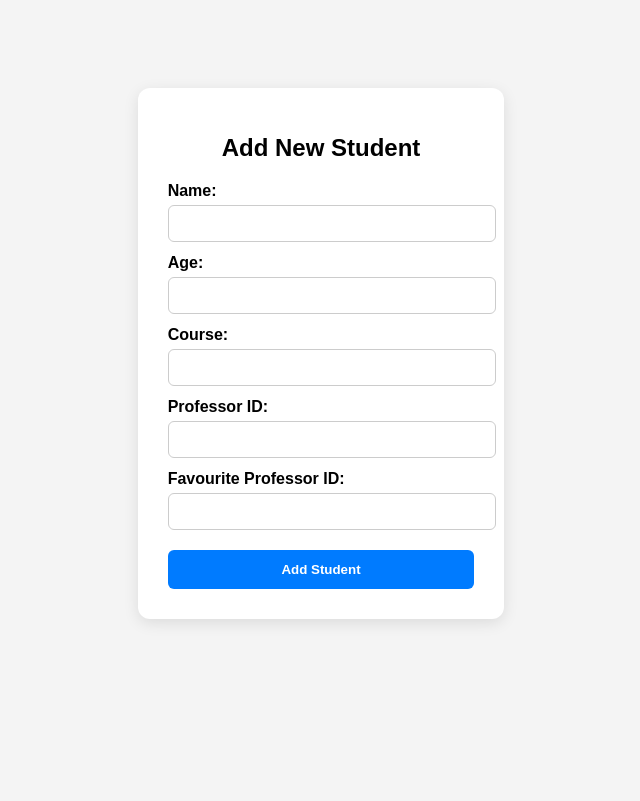
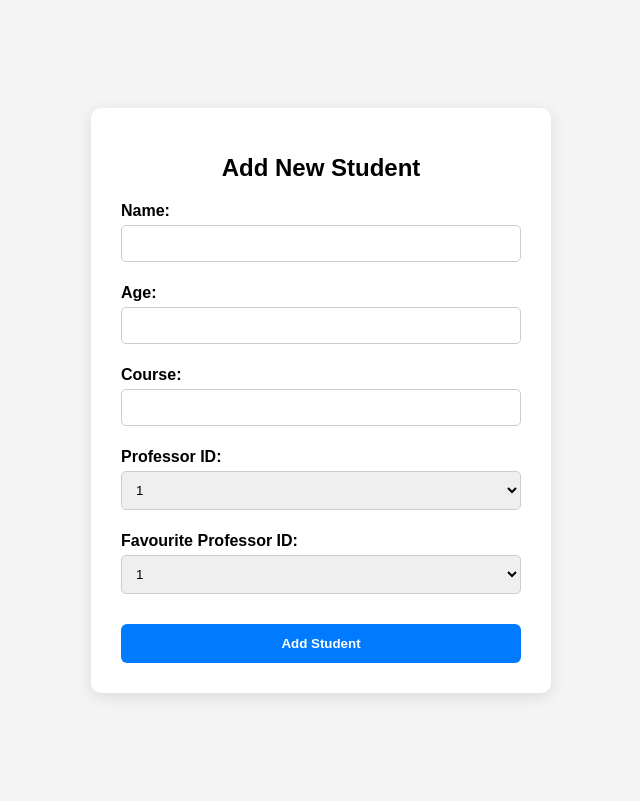
Before and after one commit to jerobinjacob/FlashApp, a Flask app: page /add in a window 1280 px wide. Shown: the whole page, without its empty margins (319-959 px from the left). Before the commit the page ends 623 px from the top, so only its background shows below. Run offline with Flask 3, Linux system fonts and the light colour scheme.

Commit message:
Added Styling to the Project

```diff
--- a/static/styles.css
+++ b/static/styles.css
@@ -80,11 +80,11 @@ th {
 
 /* Form Container */
 .form-box {
-    max-width: 400px;
-    margin: 40px auto;
+    width: 400px;
+    margin: 60px auto;
     padding: 30px;
     background-color: white;
-    border-radius: 12px;
+    border-radius: 10px;
     box-shadow: 0 4px 15px rgba(0,0,0,0.1);
 }
 
@@ -100,11 +100,14 @@ th {
     margin: 12px 0 5px;
 }
 
-.form-box input[type="text"] {
-    width: 100%;
-    padding: 10px;
-    border: 1px solid #ccc;
-    border-radius: 6px;
+.form-box input[type="text"],
+.form-box select {
+  width: 100%;
+  padding: 10px;
+  margin-bottom: 10px;
+  border-radius: 5px;
+  border: 1px solid #ccc;
+  box-sizing: border-box;
 }
 
 .form-box input[type="submit"] {
--- a/templates/add.html
+++ b/templates/add.html
@@ -27,10 +27,18 @@
         <input type="text" name="course" value="{{ course }}">
 
         <label>Professor ID:</label>
-        <input type="text" name="professor_id" value="{{ professor_id }}">
+        <select name="professor_id">
+            <option value="1">1</option>
+            <option value="2">2</option>
+            <option value="3">3</option>
+        </select>
 
         <label>Favourite Professor ID:</label>
-        <input type="text" name="favourite_professors" value="{{ favourite_professors }}">
+        <select name="favourite_professors">
+            <option value="1">1</option>
+            <option value="2">2</option>
+            <option value="3">3</option>
+        </select>
 
         <input type="submit" value="Add Student">
         </form>
```
Also changed, not shown: 2 other files.
